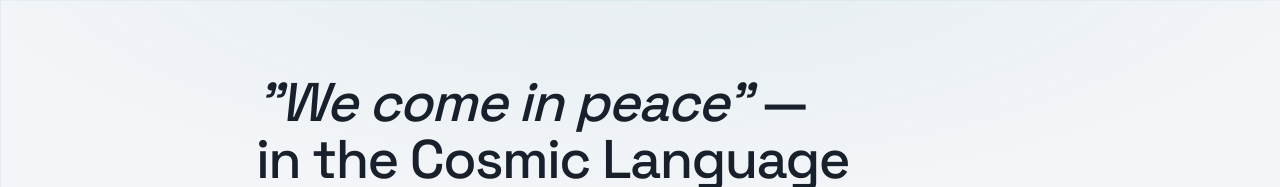
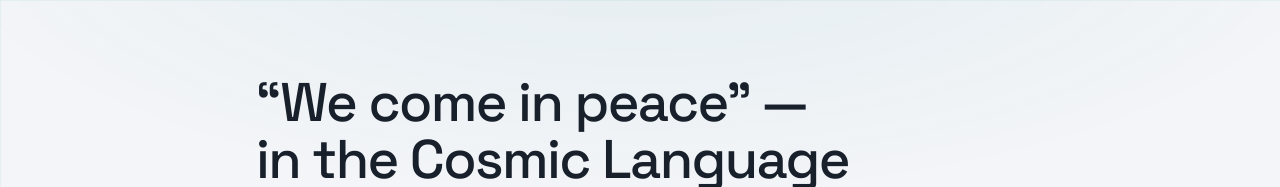
Before and after one commit to narve/cosmic-language, a website: page site/index.html in a window 1280 px wide. Shown: the top 187 px of the page. Drawn offline with Linux system fonts and the light colour scheme.

Commit message:
Mark the slogan in the index heading as a quotation
<q> instead of <i> with straight quotes; the browser adds the quotation
marks.

Co-Authored-By: Claude Opus 5.5 <noreply@anthropic.com>

```diff
--- a/site/index.html
+++ b/site/index.html
@@ -11,7 +11,7 @@
 
 <header>
     <h1>
-        <i>"We come in peace"</i>
+        <q>We come in peace</q>
         — in the Cosmic Language
     </h1>
     <p>A message that explains itself: it starts from bare bits and builds up, one lesson at a time, through mathematics
```
